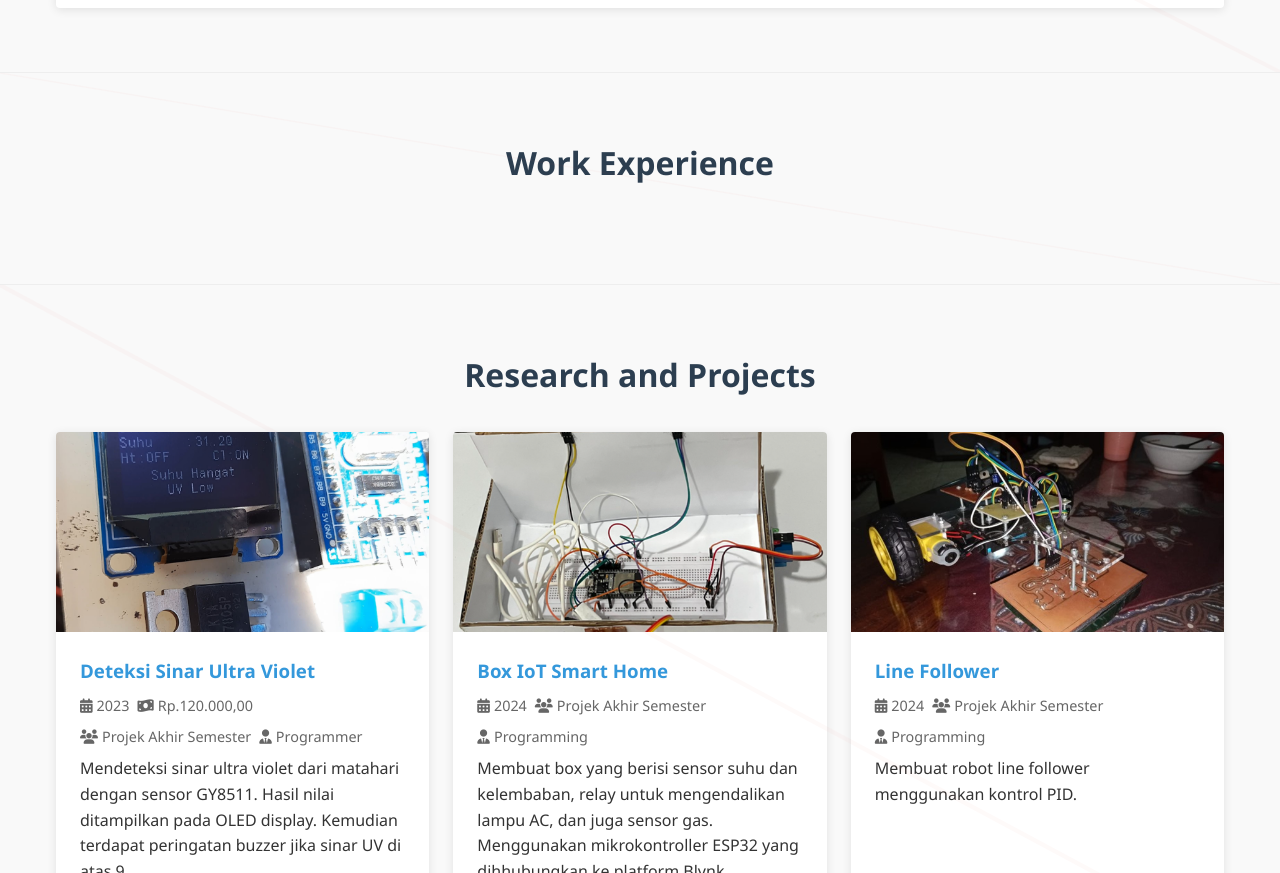
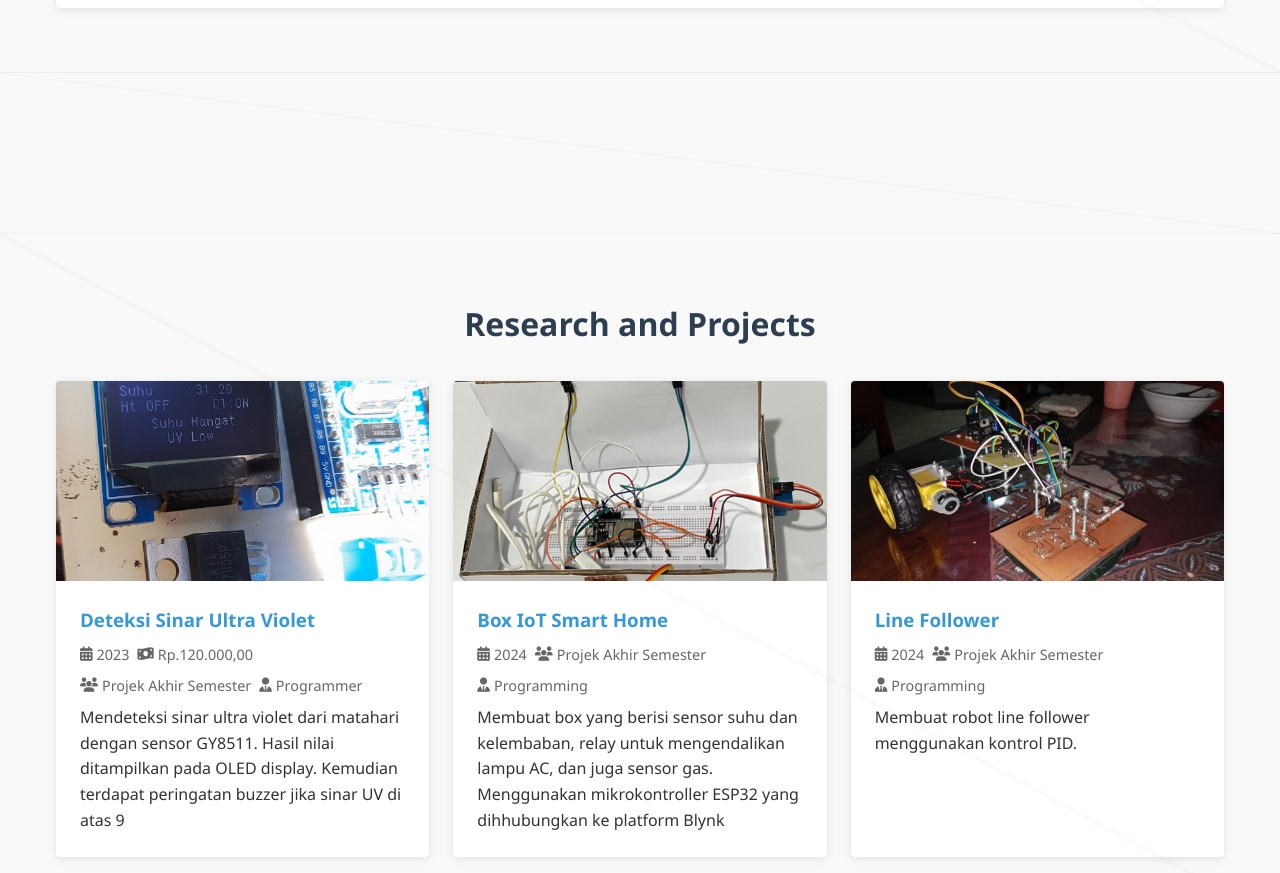
Before and after one commit to rizkymaulana112/portofoliorizkymaul, a plain HTML site: page index.html in a window 1280 px wide. Shown: the part 1180-2053 px from the top of the page. Drawn offline with Linux system fonts and the light colour scheme.

Commit message:
Update index.html

```diff
--- a/index.html
+++ b/index.html
@@ -80,7 +80,7 @@
         <!-- Experience Section -->
         <section id="experience" class="section">
             <div class="container">
-                <h2>Work Experience</h2>
+                <h2></h2>
                 <div class="experience-list" id="experience-list"></div>
             </div>
         </section>
```
